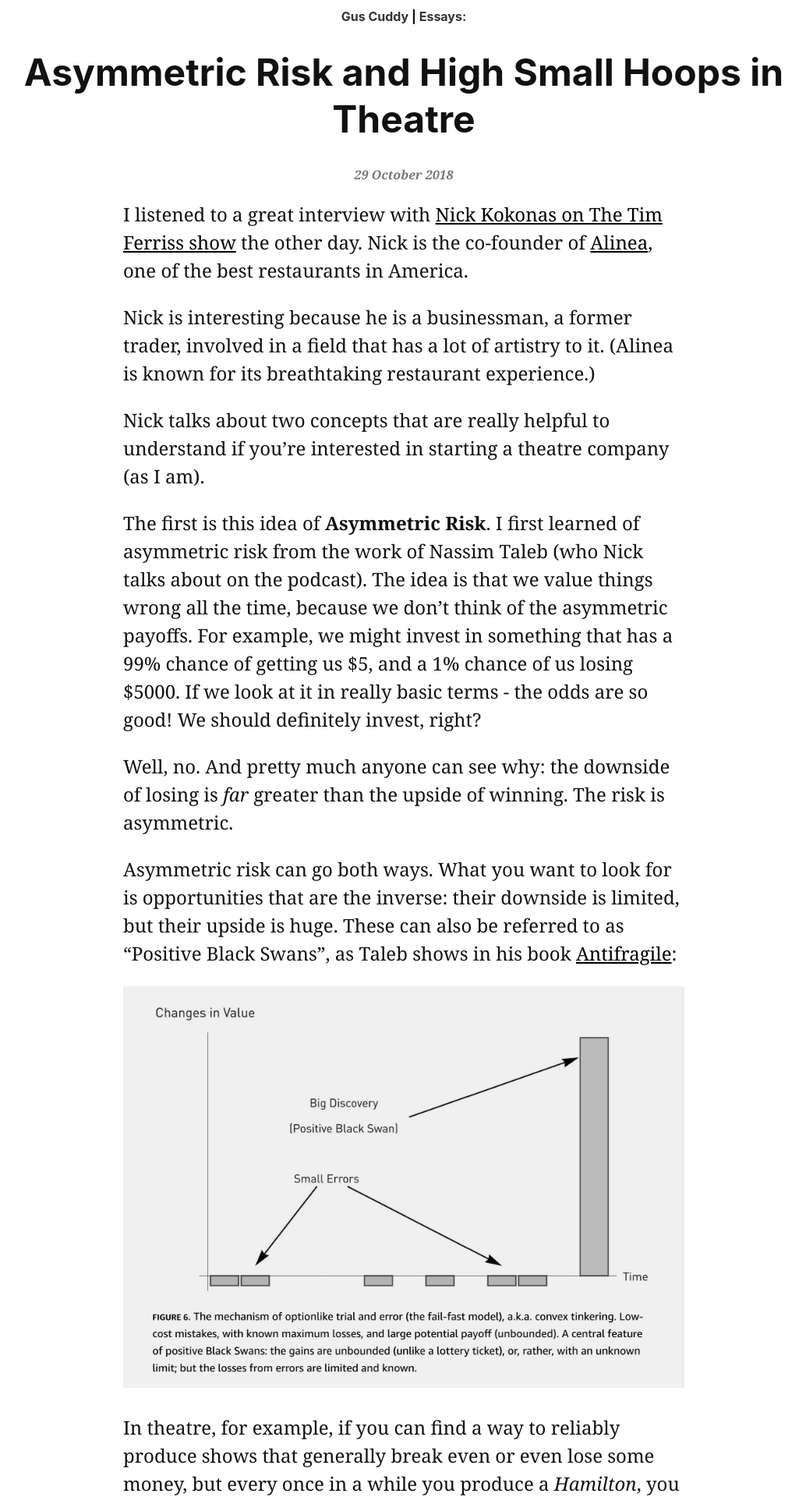
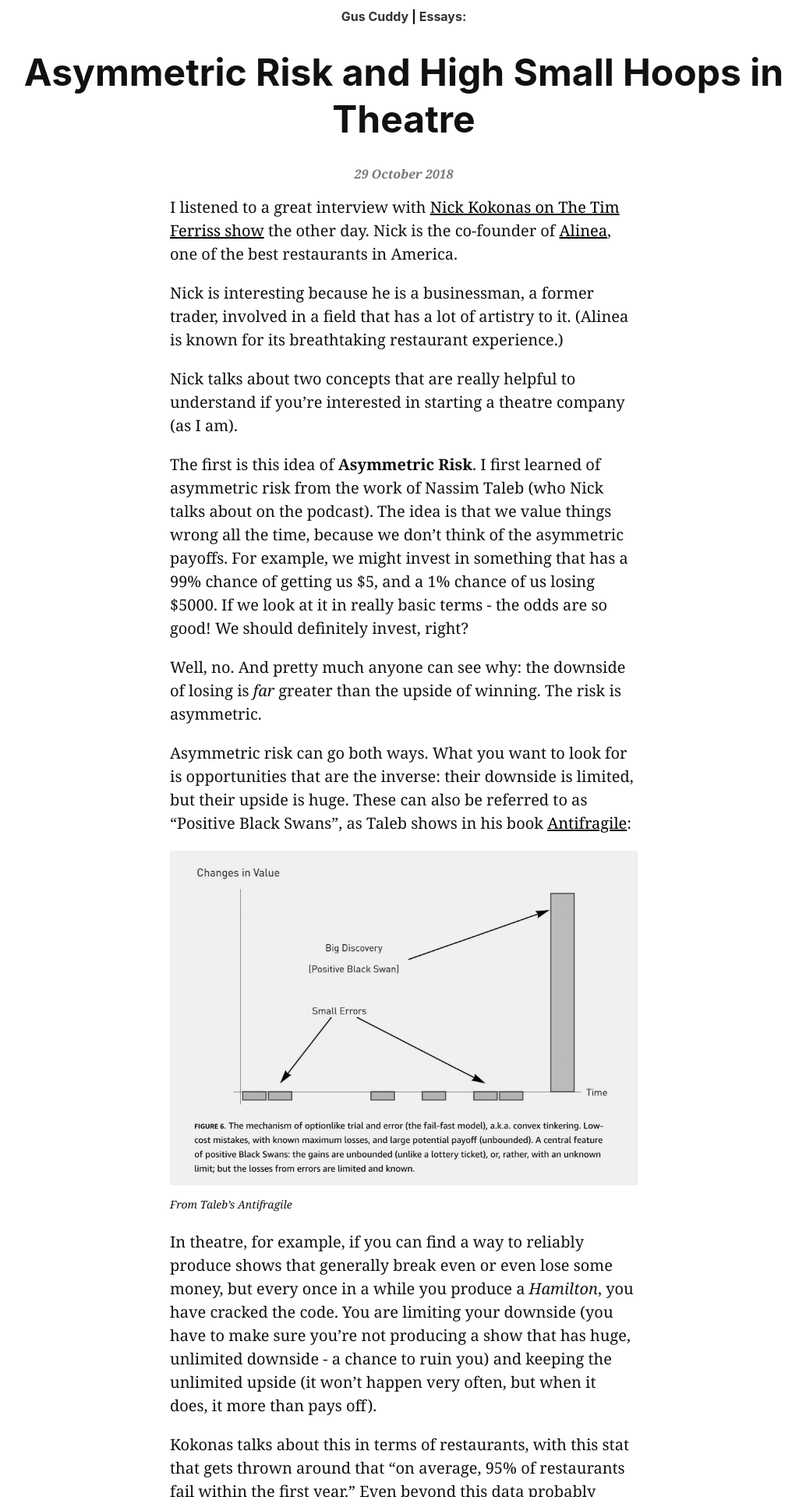
Before and after one commit to gcuddy/gcuddy.github.io, a Jekyll site: the page built from _posts/2018-10-29-asymmetric-risk-high-tight-holes.md, in a window 1280 px wide. Shown: the top 1920 px of the page at 78% size, without its empty margins (122-1156 px from the left). Built offline with Jekyll 4.4.1, drawn with Linux system fonts in a browser that asks for light colours.

Commit message:
Changes.

```diff
--- a/_includes/header_small.html
+++ b/_includes/header_small.html
@@ -1,3 +1,3 @@
 <section class="sans-serif near-black">
-  <h1 class="f3 lh-title"><a href="/" class="link near-black">Gus Cuddy</a></h1>
+  <h1 class="f3 lh-title"><a href="/" class="link near-black hover-red">Gus Cuddy</a></h1>
 </section>
--- a/_layouts/post.html
+++ b/_layouts/post.html
@@ -3,10 +3,10 @@
 {% include head.html %}
   <body class="sans-serif ph5-ns ph3 near-black bg-white">
     <div class="center">
-    <h1 class="f5 lh-title tc"><a href="/" class="link dark-gray dim">Gus Cuddy</a> | <a href="/blog" class="link dark-gray dim">Essays:</a></h1>
+    <h1 class="f5 lh-title tc"><a href="/" class="link dark-gray dim">Gus Cuddy</a> | <a href="/blog" class="link dark-gray dim hover-red">Essays:</a></h1>
     <h1 class="f1 lh-title tc">{{ page.title }}</h1>
-    <h1 class="f5 i gray serif tc"> {{ page.date | date_to_long_string }}</h1>
-       <div class="center near-black measure lh-copy serif f3">
+    <h1 class="f5 i gray serif tc lh-solid"> {{ page.date | date_to_long_string }}</h1>
+       <div class="center measure lh-copy serif f4">
 
        {{ content }}
 
--- a/_posts/2018-10-29-asymmetric-risk-high-tight-holes.md
+++ b/_posts/2018-10-29-asymmetric-risk-high-tight-holes.md
@@ -16,6 +16,7 @@
 Asymmetric risk can go both ways. What you want to look for is opportunities that are the inverse: their downside is limited, but their upside is huge. These can also be referred to as "Positive Black Swans", as Taleb shows in his book [Antifragile](https://www.amazon.com/Antifragile-Things-That-Disorder-Incerto/dp/0812979680):
 
 ![Positive Black Swans](/images/positive_black_swan.png)
+*From Taleb's Antifragile*
 
 In theatre, for example, if you can find a way to reliably produce shows that generally break even or even lose some money, but every once in a while you produce a *Hamilton*, you have cracked the code. You are limiting your downside (you have to make sure you're not producing a show that has huge, unlimited downside - a chance to ruin you) and keeping the unlimited upside (it won't happen very often, but when it does, it more than pays off).
 
--- a/custom.css
+++ b/custom.css
@@ -16,3 +16,8 @@
 blockquote {
   font-style: italic;
 }
+
+img + em {
+  font-size: .875rem;
+  text-align: center;
+}
```
